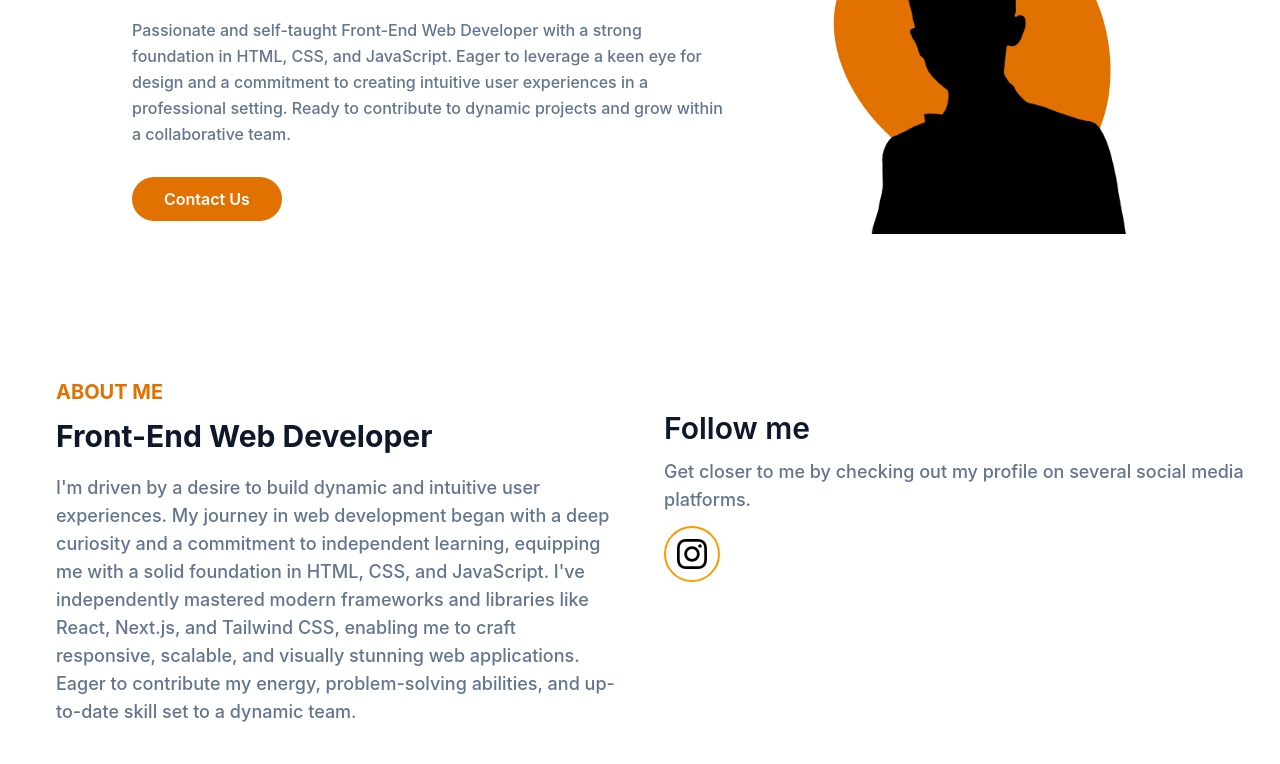
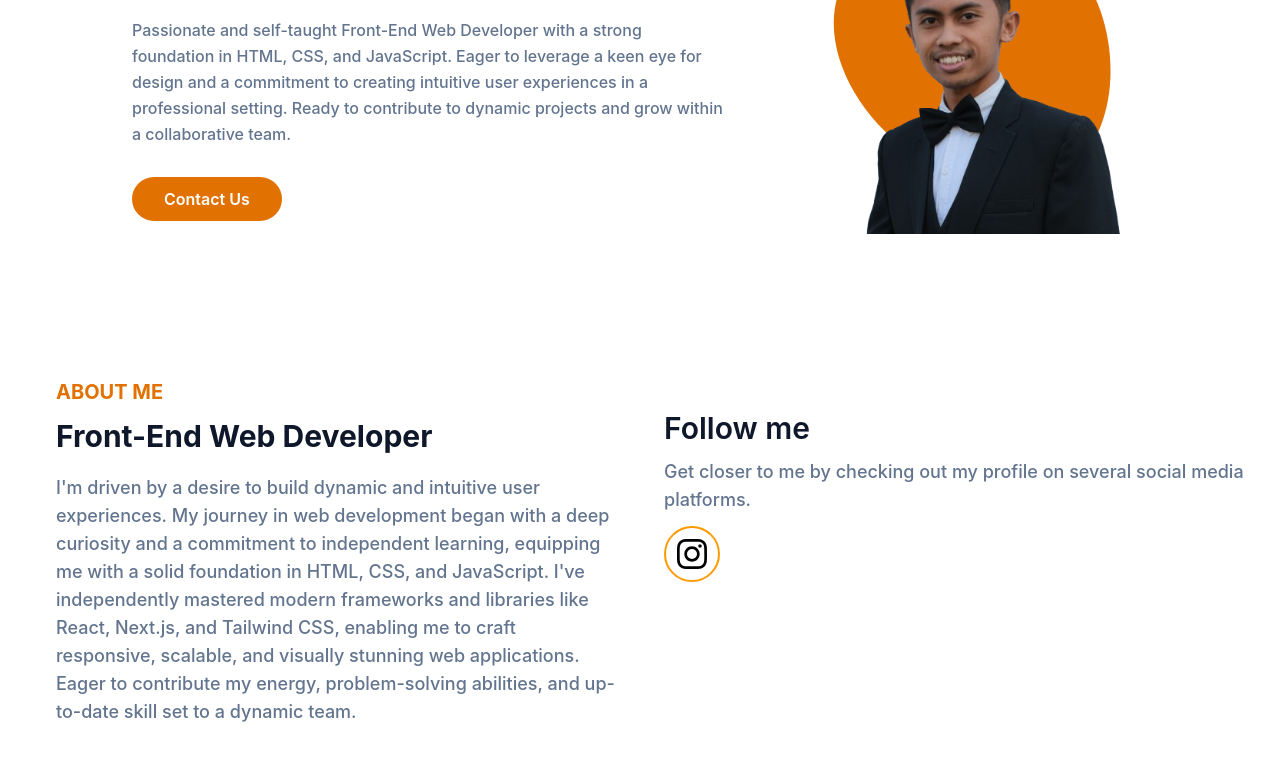
Before and after one commit to WiroCode/web-portfolio, a website: page index.html in a window 1280 px wide. Shown: the part 294-1058 px from the top of the page. Drawn offline with Linux system fonts and the light colour scheme.

Commit message:
Update profile picture

```diff
--- a/index.html
+++ b/index.html
@@ -112,8 +112,8 @@
           <div class="self-center">
             <div class="relative h-96 w-96 mt-10 lg:mt-0">
               <img
-                src="./src/siluet.png"
-                alt="Adi Sofyan Tsauri"
+                src="./src/image.png"
+                alt="Adi"
                 class="max-w-full mx-auto"
               />
               <span class="absolute inset-0 -z-10 md:scale-125">
```
